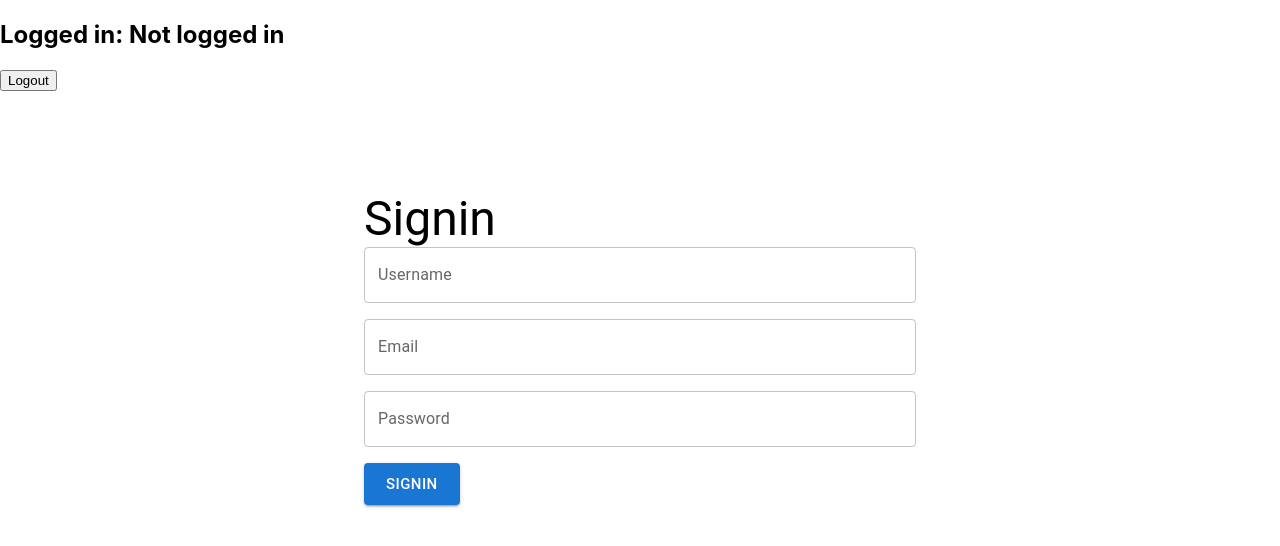
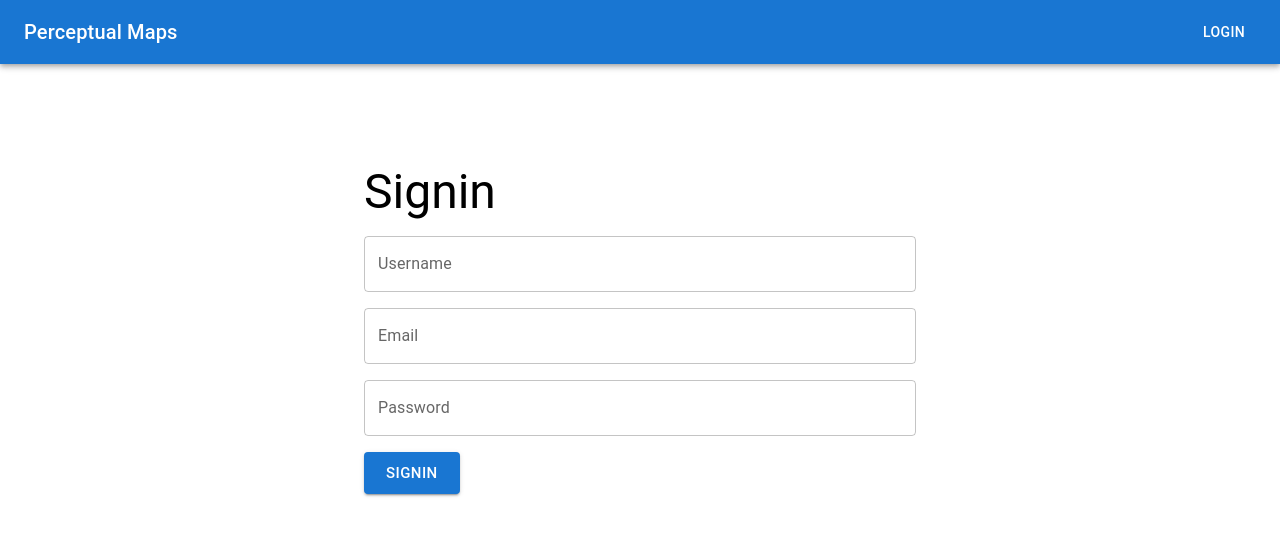
Before and after one commit to akkilp/perceptual-map, a React (Create React App) app in the folder client/: page /signin in a window 1280 px wide. Shown: the top 546 px of the page. Built offline with nearby package versions, Linux system fonts and the light colour scheme; no server answers.

Commit message:
navbar added

```diff
--- a/client/src/App.js
+++ b/client/src/App.js
@@ -2,30 +2,20 @@ import AdminSignin from './pages/AdminSignin';
 import Login from './pages/Login';
 import Signin from './pages/Signin';
 
+import { Routes, Route } from "react-router-dom";
+import NavBar from './components/NavBar';
+import { AuthenticationContext } from './components/AuthenticationService';
 import {useContext} from 'react'
 
-import {AuthenticationContext} from './components/AuthenticationService'
-
-import {
-  Routes,
-  Route,
-} from "react-router-dom";
-
-
 function App() {
-  const {user, setUser, logOut} = useContext(AuthenticationContext);
-
   return (
     <div className="App">
-          <h2>
-            Logged in: {!user ? "Not logged in" : "Logged in as " + user.username}
-          </h2>
-          <button onClick={logOut}>Logout</button>
-          <Routes>
-            <Route path="/login" element={<Login/>}/>
-            <Route path="/signin" element={<Signin/>}/>
-            <Route path="/signin/admin" element={<AdminSignin/>}/>
-          </Routes>
+      <NavBar/>
+      <Routes>
+        <Route path="/login" element={<Login/>}/>
+        <Route path="/signin" element={<Signin/>}/>
+        <Route path="/signin/admin" element={<AdminSignin/>}/>
+      </Routes>
     </div>
   );
 }
--- /dev/null
+++ b/client/src/components/NavBar.jsx
@@ -0,0 +1,69 @@
+import {useContext, useState} from 'react'
+import { useNavigate } from "react-router-dom";
+import { AuthenticationContext } from './AuthenticationService'
+import { MessageContext } from './MessageService';
+
+import {Box, AppBar, Toolbar, Menu, MenuItem, Typography, Button } from '@mui/material'
+
+const NavBar = () => {
+    const {user, logOut} = useContext(AuthenticationContext);
+
+    const navigate = useNavigate()
+
+    const [anchorEl, setAnchorEl] = useState(null);
+
+
+    const handleMenu = (event) => {
+        setAnchorEl(event.currentTarget);
+      };
+
+      const handleClose = () => {
+        setAnchorEl(null);
+      };
+    return(
+        <Box sx={{ flexGrow: 1 }}>
+        <AppBar position="static">
+          <Toolbar>
+            <Typography variant="h6" component="div" sx={{ flexGrow: 1 }}>
+              Perceptual Maps
+            </Typography>
+            {user ?
+                (
+                    <>
+                        <Typography variant="h6" component="div" sx={{ flexGrow: 1 }}>
+                            {user.username}
+                        </Typography>
+                        <Button color="inherit" onClick={logOut}>Logout</Button>
+                    </>
+                )
+                : (
+                <>
+                <Button color="inherit" onClick={handleMenu}>Login</Button>
+                <Menu
+                    id="menu-appbar"
+                    anchorEl={anchorEl}
+                    anchorOrigin={{
+                        vertical: 'top',
+                        horizontal: 'right',
+                    }}
+                    keepMounted
+                    transformOrigin={{
+                    vertical: 'top',
+                    horizontal: 'right',
+                    }}
+                    open={Boolean(anchorEl)}
+                    onClose={handleClose}
+                >
+                    <MenuItem onClick={()=>navigate('/login')} >Login</MenuItem>
+                    <MenuItem onClick={()=>navigate('/signin')} >Sign in</MenuItem>
+                </Menu>
+                </>
+                )
+            }
+          </Toolbar>
+        </AppBar>
+      </Box>
+    )
+}
+
+export default NavBar;
--- a/client/src/pages/Signin.jsx
+++ b/client/src/pages/Signin.jsx
@@ -58,10 +58,9 @@ function Signin() {
   return (
     <Container maxWidth="sm">
         <Box sx={{ display: "flex", flexDirection: "column", paddingTop: "100px" }}>
-                <Typography variant="h3" >
-                Signin
-                </Typography>
-
+            <Typography variant="h3" sx={{paddingBottom: '1rem'}}>
+              Signin
+            </Typography>
             <form onSubmit={formik.handleSubmit}>
                 <TextField
                         id="username"
```
Also changed, not shown: client/src/pages/Login.jsx (indentation only).
